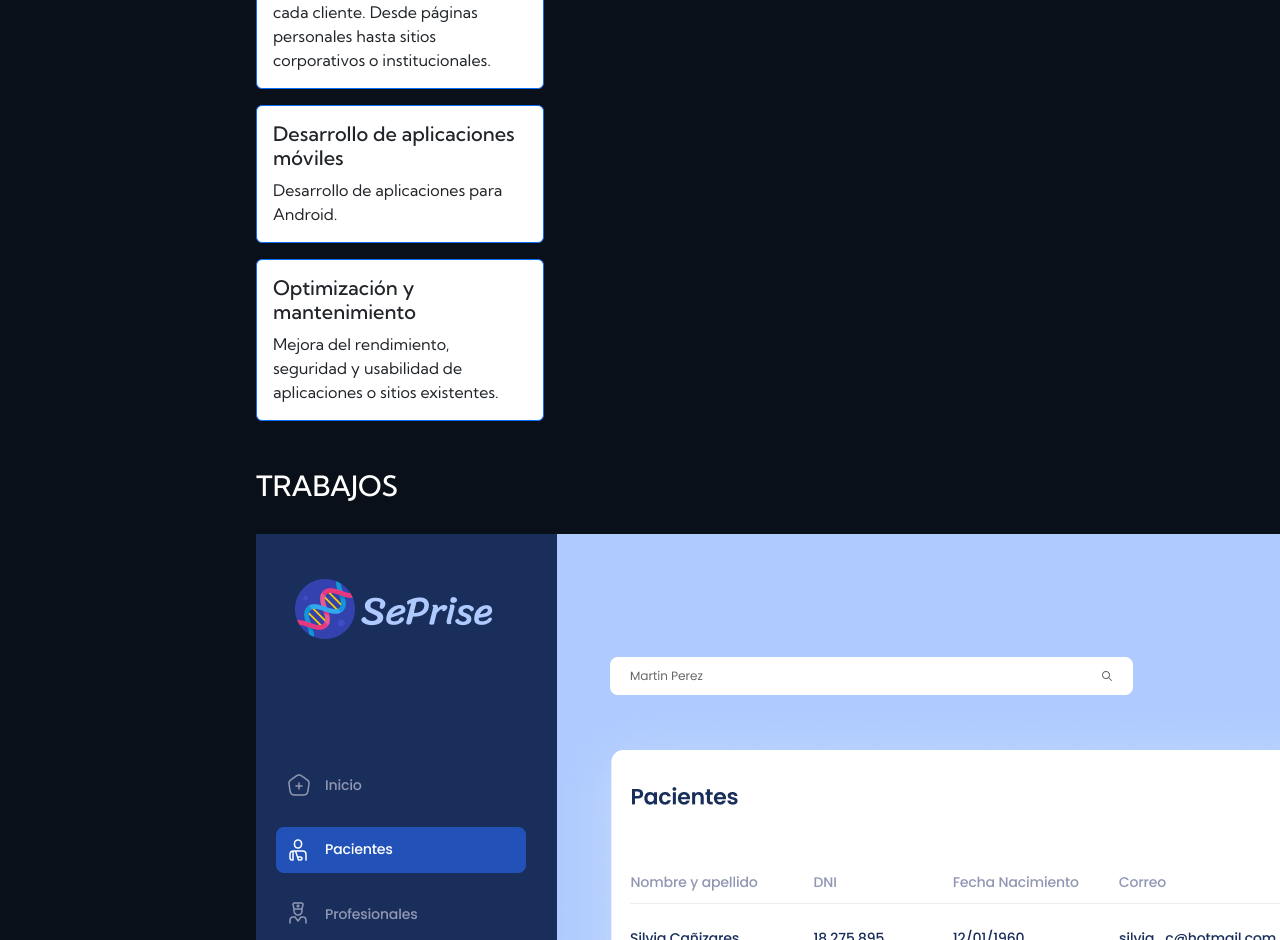
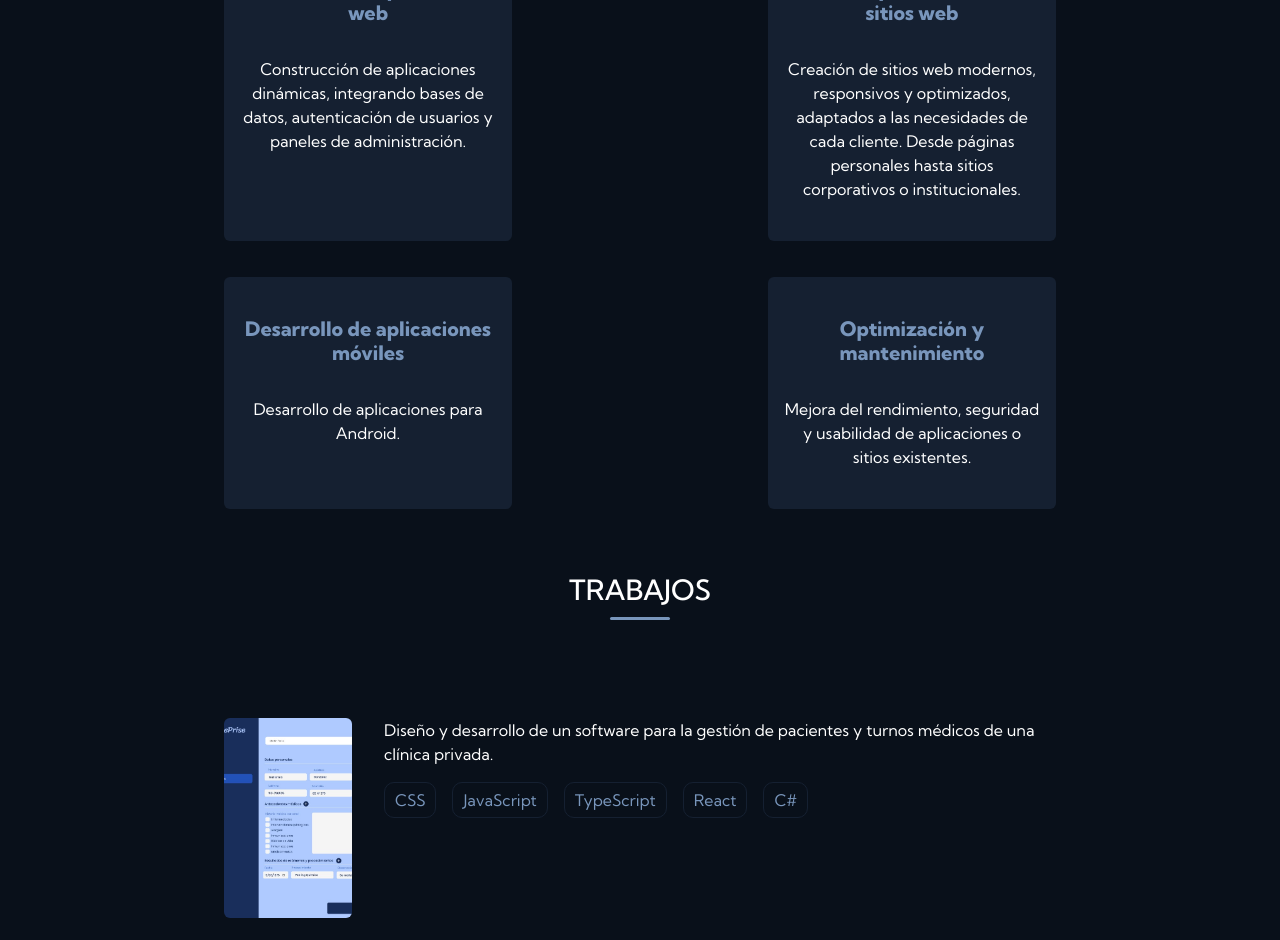
Before and after one commit to iannv/tp-frontend, a plain HTML site: page index.html in a window 1280 px wide. Shown: the part 1860-2800 px from the top of the page. Drawn offline with nearby package versions, Linux system fonts and the light colour scheme.

Commit message:
trabajos y servicios

```diff
--- a/index.html
+++ b/index.html
@@ -87,7 +87,7 @@
                 <img src="assets/img-sobremi.jpg" alt="foto">
             </div>
 
-            <div>
+            <div class="div-section-sobremi">
                 <h4>Mis habilidades</h4>
                 <div class="habilidades-container">
                     <section class="section-front">
@@ -157,10 +157,7 @@
                             <h5 class="skill">Github</h5>
                         </div>
                     </section>
-
-
                 </div>
-
             </div>
         </section>
 
@@ -172,39 +169,39 @@
         <section id="servicios" class="section-servicios">
             <h3>SERVICIOS</h3>
 
-            <div class="card border-primary mb-3" style="max-width: 18rem;">
+            <div clas="div-servicios-container">
+                <article class="card border-primary mb-3" style="max-width: 18rem;">
                     <div class="card-body">
                         <h5 class="card-title">Desarrollo de aplicaciones web</h5>
                         <p class="card-text">Construcción de aplicaciones dinámicas, integrando bases de datos,
                             autenticación de usuarios y paneles de administración.</p>
                     </div>
-            </div>
+                </article>
 
-            <div class="card border-primary mb-3" style="max-width: 18rem;">
+                <article class="card border-primary mb-3" style="max-width: 18rem;">
                     <div class="card-body">
                         <h5 class="card-title">Diseño y desarrollo de sitios web</h5>
                         <p class="card-text">Creación de sitios web modernos, responsivos y optimizados, adaptados a las
                             necesidades de cada cliente. Desde páginas personales hasta sitios corporativos o
                             institucionales.</p>
                     </div>
-            </div>
+                </article>
 
-            <div class="card border-primary mb-3" style="max-width: 18rem;">
+                <article class="card border-primary mb-3" style="max-width: 18rem;">
                     <div class="card-body">
                         <h5 class="card-title">Desarrollo de aplicaciones móviles</h5>
                         <p class="card-text">Desarrollo de aplicaciones para Android.</p>
                     </div>
-            </div>
+                </article>
 
-            <div class="card border-primary mb-3" style="max-width: 18rem;">
+                <article class="card border-primary mb-3" style="max-width: 18rem;">
                     <div class="card-body">
                         <h5 class="card-title">Optimización y mantenimiento</h5>
                         <p class="card-text">Mejora del rendimiento, seguridad y usabilidad de aplicaciones o sitios
                             existentes.</p>
                     </div>
+                </article>
             </div>
-
-
         </section>
 
 
@@ -216,14 +213,16 @@
             <h3>TRABAJOS</h3>
 
             <article class="article-trabajos">
-                <img src="assets/seprise.png" alt="seprise">
+                <div class="div-article-img">
+                    <img src="assets/seprise.jpg" alt="seprise">
+                </div>
                 <div class="trabajo-descripcion">
                     <p>
                         Diseño y desarrollo de un software para la gestión de pacientes
                         y turnos médicos de una clínica privada.
                     </p>
 
-                    <div class="schips">
+                    <div class="chips">
                         <div class="chip">CSS</div>
                         <div class="chip">JavaScript</div>
                         <div class="chip">TypeScript</div>
@@ -234,14 +233,16 @@
             </article>
 
             <article class="article-trabajos">
-                <img src="assets/kw.png" alt="kw">
+                <div class="div-article-img">
+                    <img src="assets/kw.jpg" alt="kw">
+                </div>
                 <div class="trabajo-descripcion">
                     <p>
                         Diseño, desarrollo y mantenimiento de un sitio web para un emprendimiento familiar
                         de venta de comidas típicas Argentinas en Canadá.
                     </p>
 
-                    <div class="schips">
+                    <div class="chips">
                         <div class="chip">CSS</div>
                         <div class="chip">Liquid</div>
                         <div class="chip">Shopify</div>
@@ -250,14 +251,16 @@
             </article>
 
             <article class="article-trabajos">
+                <div class="div-article-img">
                     <img src="assets/gym.jpg" alt="gymstra">
+                </div>
                 <div class="trabajo-descripcion">
                     <p>
                         Diseño, desarrollo y mantenimiento de una aplicación móvil
                         para la gestión de un gimnasio.
                     </p>
 
-                    <div class="schips">
+                    <div class="chips">
                         <div class="chip">XML</div>
                         <div class="chip">Kotlin</div>
                         <div class="chip">Django</div>
@@ -266,13 +269,15 @@
             </article>
 
             <article class="article-trabajos">
+                <div class="div-article-img">
                     <img src="assets/salus.png" alt="salus">
+                </div>
                 <div class="trabajo-descripcion">
                     <p>
                         Diseño y desarrollo de una aplicación web y móvil para una clínica privada.
                     </p>
 
-                    <div class="schips">
+                    <div class="chips">
                         <div class="chip">XML</div>
                         <div class="chip">Java</div>
                         <div class="chip">Django</div>
--- a/style.css
+++ b/style.css
@@ -22,7 +22,7 @@ body {
 
 main {
     font-family: var(--kumbh);
-    width: 60vw;
+    width: 65vw;
     margin: 0 auto;
 }
 
@@ -41,15 +41,53 @@ h2 {
     align-items: center;
 }
 
+h3 {
+    position: relative;
+    display: inline-block;
+    text-align: center;
+}
+
+h3::after {
+    content: "";
+    position: absolute;
+    left: 50%;
+    bottom: -14px;
+    transform: translateX(-50%);
+    width: 60px;
+    height: 3px;
+    background: var(--celeste-oscuro);
+    border-radius: 4px;
+}
+
 h3,
 h4 {
-    margin: 2rem 0;
+    margin: 3rem 0;
+    text-align: center;
 }
 
 
 a {
     text-decoration: none;
     color: white;
+}
+
+#inicio h2 {
+    display: flex;
+    flex-direction: row;
+    align-items: center;
+    font-size: 3rem;
+    width: 100%;
+    flex-wrap: wrap;
+}
+
+#inicio h2 span {
+    color: var(--celeste-oscuro);
+    font-weight: 400;
+    font-size: 2.2rem;
+}
+
+#inicio p {
+    font-size: 1.3rem;
 }
 
 #inicio button {
@@ -128,10 +166,14 @@ section {
     border-radius: 6px;
 }
 
+.div-section-sobremi {
+    margin: auto;
+}
+
 .habilidades-container {
+    /* text-align: center; */
     display: flex;
     flex-direction: column;
-    width: 100%;
 }
 
 .habilidades-container img {
@@ -162,7 +204,80 @@ section {
 /* //////////////////////////////////////////////////////////////// */
 /* //////////////////////////////////////////////////////////////// */
 /* ________________ SERVICIOS  ________________*/
+#servicios>div:first-of-type {
+    display: flex;
+    flex-direction: row;
+    justify-content: space-between;
+    flex-wrap: wrap;
+    gap: 20px;
+}
 
+#servicios article {
+    background: var(--azul-claro);
+    color: white;
+    text-align: center;
+    border: none;
+    padding: 1.5rem 0;
+}
+
+#servicios article:hover {
+    box-shadow: 1px 1px 20px 4px #222e3d5b;
+}
+
+#servicios article h5 {
+    font-weight: 800;
+    margin-bottom: 2rem;
+    color: var(--celeste-oscuro);
+}
+
+
+/* //////////////////////////////////////////////////////////////// */
+/* //////////////////////////////////////////////////////////////// */
+/* ________________ TRABAJOS  ________________*/
+#trabajos {
+    gap: 4rem;
+}
+
+#trabajos article {
+    display: flex;
+    gap: 2rem;
+}
+
+#trabajos article .div-article-img {
+    min-width: 10vw;
+    max-width: 10vw;
+    min-height: 25vh;
+    max-height: 25vh;
+}
+
+#trabajos .div-article-img img {
+    width: 100%;
+    height: 100%;
+    object-fit: cover;
+    display: block;
+    border-radius: 6px;
+}
+
+#trabajos article div.chips {
+    display: flex;
+    color: var(--azul);
+    gap: 1rem;
+    flex-wrap: wrap;
+}
+
+#trabajos article div.chip {
+    display: flex;
+    color: var(--celeste-oscuro);
+    border: 1px solid var(--azul-claro);
+    padding: 5px 10px;
+    border-radius: 10px;
+}
+
+
+
+
+
+/* //////////////////////////////////////////////////////////////// */
 
 /* Tablet horizontal */
 @media (max-width: 1080px) {
@@ -209,11 +324,22 @@ section {
     .habilidades-container section div h5 {
         font-size: 1.1rem;
     }
+
+    #servicios>div:first-of-type {
+        justify-content: center;
+    }
+
+    #trabajos article .div-article-img {
+        min-width: 25vw;
+        max-width: 25vw;
+        min-height: none;
+        max-height: none;
+    }
 }
 
 
 
-
+/* //////////////////////////////////////////////////////////////// */
 /* Tablet vertical */
 @media (max-width: 768px) {
     main {
@@ -231,17 +357,6 @@ section {
         align-self: center;
     }
 
-    #inicio h2 {
-        display: flex;
-        flex-direction: column;
-        align-items: start;
-    }
-
-    #inicio h2 span {
-        color: var(--celeste-oscuro);
-        font-weight: 400;
-    }
-
     #inicio button {
         width: 24%;
     }
@@ -257,15 +372,28 @@ section {
     .habilidades-container section div h5 {
         font-size: 1.1rem;
     }
+
+    #trabajos article {
+        flex-direction: column;
+    }
+
+    #trabajos article .div-article-img {
+        min-width: 30vw;
+        max-width: 30vw;
+    }
+
+    #trabajos article {
+        gap: 1rem;
+    }
 }
 
 
 
-
+/* //////////////////////////////////////////////////////////////// */
 /* Mobile */
 @media (max-width: 480px) {
     main {
-        /* background-color: grey; */
+        min-width: 100vw;
     }
 
     #sobre-mi img {
@@ -290,11 +418,12 @@ section {
         font-size: 0.9rem;
     }
 
+
 }
 
 
 
-
+/* //////////////////////////////////////////////////////////////// */
 /* Mobile */
 @media (max-width: 375px) {
     nav {
```
Also changed, not shown: assets/gym.jpg, assets/kw.jpg (added), assets/seprise.jpg (added), assets/seprise.png (deleted), 1 other file. Lines whose indentation alone changed are shown as unchanged.
